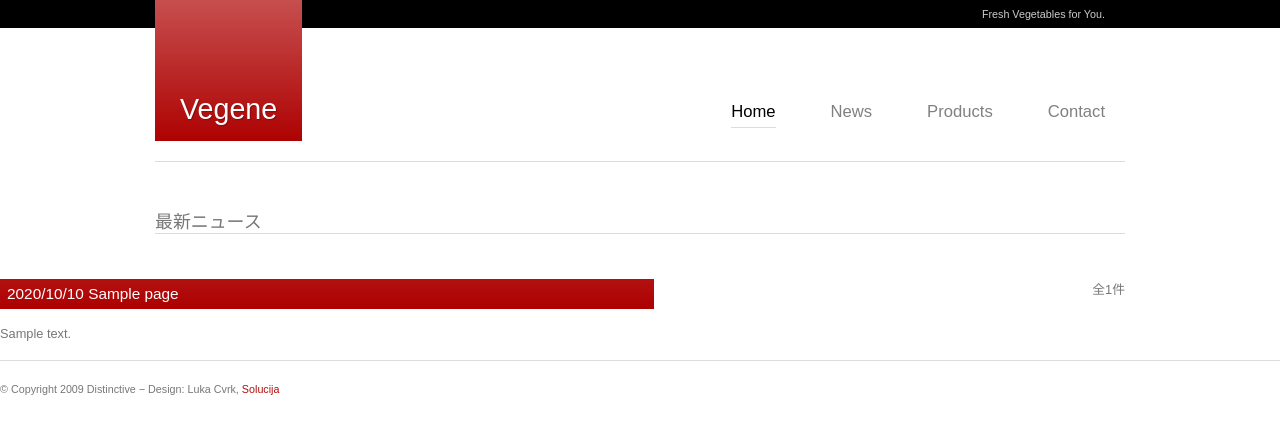
After one commit to hdknr/Gel, a Django app: template sample/app/templates/news/page.html in a window 1280 px wide. The commit adds this page. Shown: the top 434 px of the page. Run offline with Django 3.2, Linux system fonts and the light colour scheme; the template is opened without the code that fills it: most values are stand-ins (such as "Sample title", 1, 10 or a date in 2020); parts of the project's set-up code (start-up, migrations or seed data) failed here and were passed over.

Commit message:
news templates

```diff
--- a/sample/app/templates/base.html
+++ b/sample/app/templates/base.html
@@ -15,7 +15,7 @@
 
         <ul id="menu">
             <li class="current"><a href="{{RELATIVE_ROOT}}/index.html">Home</a></li>
-            <li><a href="#">News</a></li>
+            <li><a href="{{RELATIVE_ROOT}}/news/index.html">News</a></li>
             <li><a href="#">Products</a></li>
             <li><a href="{{RELATIVE_ROOT}}/contact.html">Contact</a></li>
         </ul>
--- /dev/null
+++ b/sample/app/templates/news/page.html
@@ -0,0 +1,56 @@
+{% extends "base.html" %}
+
+{% block page %}
+		<div class="line"></div>
+        <div>
+          <h1>最新ニュース</h1>
+        </div>
+		<div class="line"></div>
+
+    <!--
+     {{ page.previous_page_number }}
+     {{ page.next_page_number }}
+    -->
+    {# Pager #}
+    <div class="core-pager"
+
+      {% if page.has_previous %}
+          <a name="page_prev" />
+          <span class="page">
+            <a href="{% url contents_news_page page=page.previous_page_number %}" >&lt;&lt;</a>
+          </span>
+      {% endif %}
+
+      {% if page.paginator.page_range %}
+        {% ifnotequal page.paginator.num_pages 1 %}
+          <a name="page_number" />
+          {% for p in page.paginator.page_range %}
+              {% if forloop.counter < 10 or forloop.revcounter < 10 %}
+                {% ifequal p page.number  %}
+                  <span class="current">{{p}}</span>
+                {% else %}
+                  <span class="page">
+                    <a href="{% url contents_news_page page=p %}" >{{p}}</a>
+                  </span>
+                {% endifequal %}
+              {% endif %}
+          {% endfor %}
+        {% endifnotequal %}
+      {% endif %}
+
+      {% if page.has_next %}
+          <a name="pange_next"/>
+          <span class="page">
+            <a href="{% url contents_news_page page=page.next_page_number %}">&gt;&gt;</a>
+          </span>
+      {% endif %}
+      <div style="float: right; buttom: 0px">全{{ page.paginator.count }}件</div>
+    </div>
+    {# Pager #}
+
+  {% for instance in page.object_list  %}
+      <h3 style="width:50%">{{instance.dt_publish|date:"Y/m/d"}} {{instance.title}} </h3>
+        <p>{{ instance.text  }} </p>
+  {% endfor %}
+
+{% endblock %}
--- a/sample/app/urls.py
+++ b/sample/app/urls.py
@@ -16,5 +16,7 @@ urlpatterns = patterns('',
     url(r'^admin/', include(admin.site.urls)),
 
     # contents
-    url(r'^(?P<path>.+).html$','app.contents.views.render', name='contents_render',)
+    url(r'^news/page/(?P<page>.+).html$','app.contents.views.news_page', name='contents_news_page',),
+    url(r'^news/(?P<id>.+).html$','app.contents.views.news_item', name='contents_news_item',),
+    url(r'^(?P<path>.+).html$','app.contents.views.render', name='contents_render',),
 )
```
Also changed, not shown: sample/app/contents/views.py (+21 -0 lines), sample/app/templates/news/item.html (added, +15 -0 lines).
